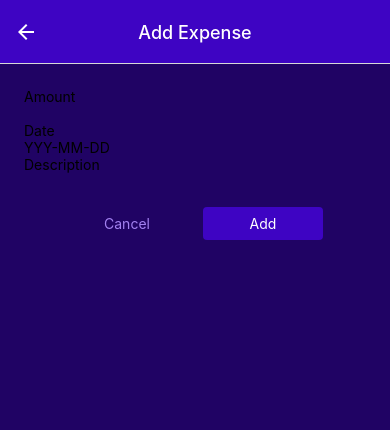
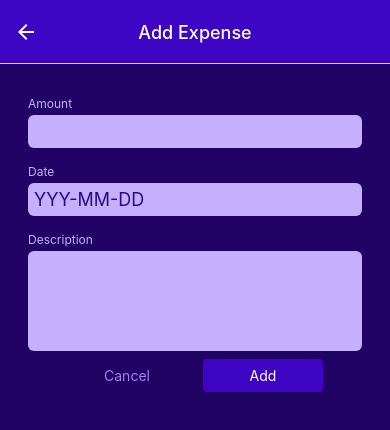
Before and after one commit to Juciano-Farias/RN-Expense-Tracker, a React Native app: screen /ManageExpenses in a window 390 px wide. Shown: the top 430 px of the page. Built offline with nearby package versions, Linux system fonts and the light colour scheme.

Commit message:
feat: input styles

```diff
--- a/components/ManageExpense/Input.js
+++ b/components/ManageExpense/Input.js
@@ -1,13 +1,44 @@
-import { Text, View } from "react-native";
+import { StyleSheet, Text, View } from "react-native";
 import { TextInput } from "react-native";
 
+import { GlobalStyles } from "../../constants/styles";
+
 const Input = ({ label, textInputConfig }) => {
+  let inputStyles = [styles.input];
+
+  if (textInputConfig && textInputConfig.multiline) {
+    inputStyles.push(styles.inputMultiline);
+  }
+
   return (
-    <View>
-      <Text>{label}</Text>
-      <TextInput {...textInputConfig} />
+    <View style={styles.inputContainer}>
+      <Text style={styles.label}>{label}</Text>
+      <TextInput style={inputStyles} {...textInputConfig} />
     </View>
   );
 };
 
 export default Input;
+
+const styles = StyleSheet.create({
+  inputContainer: {
+    marginHorizontal: 4,
+    marginVertical: 8,
+  },
+  label: {
+    fontSize: 12,
+    color: GlobalStyles.colors.primary100,
+    marginBottom: 4,
+  },
+  input: {
+    backgroundColor: GlobalStyles.colors.primary100,
+    color: GlobalStyles.colors.primary700,
+    padding: 6,
+    borderRadius: 6,
+    fontSize: 18,
+  },
+  inputMultiline: {
+    minHeight: 100,
+    textAlignVertical: "top",
+  },
+});
```
